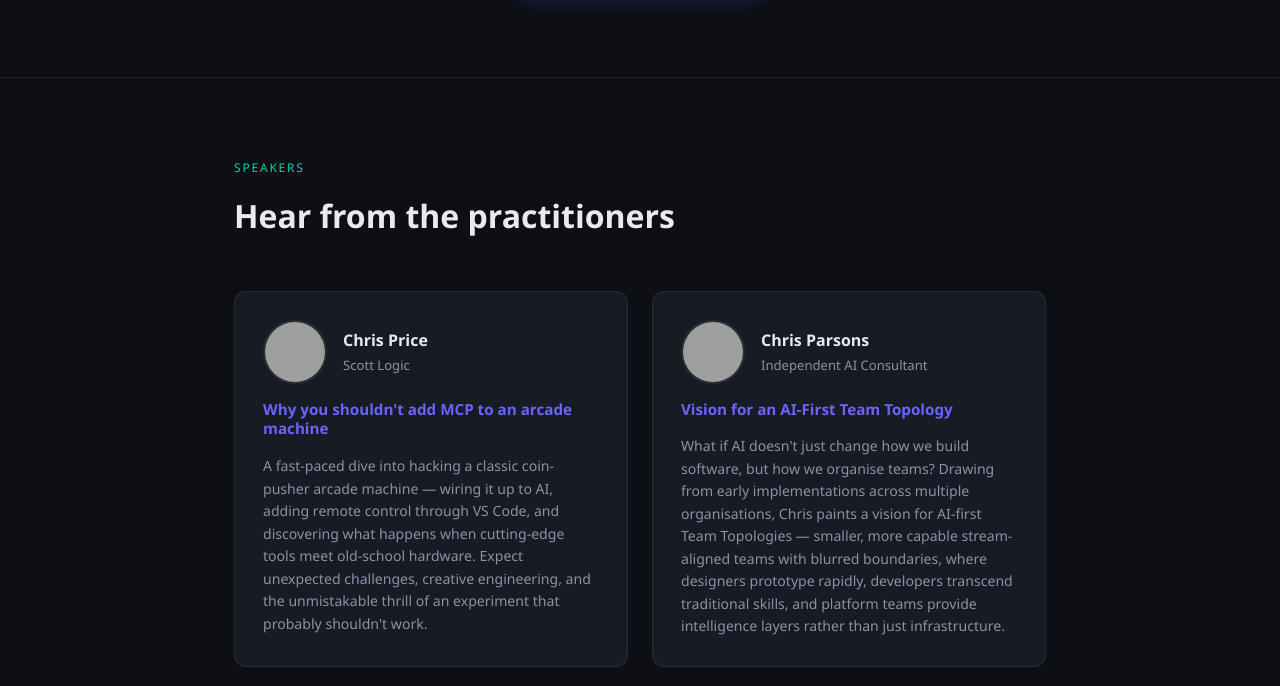
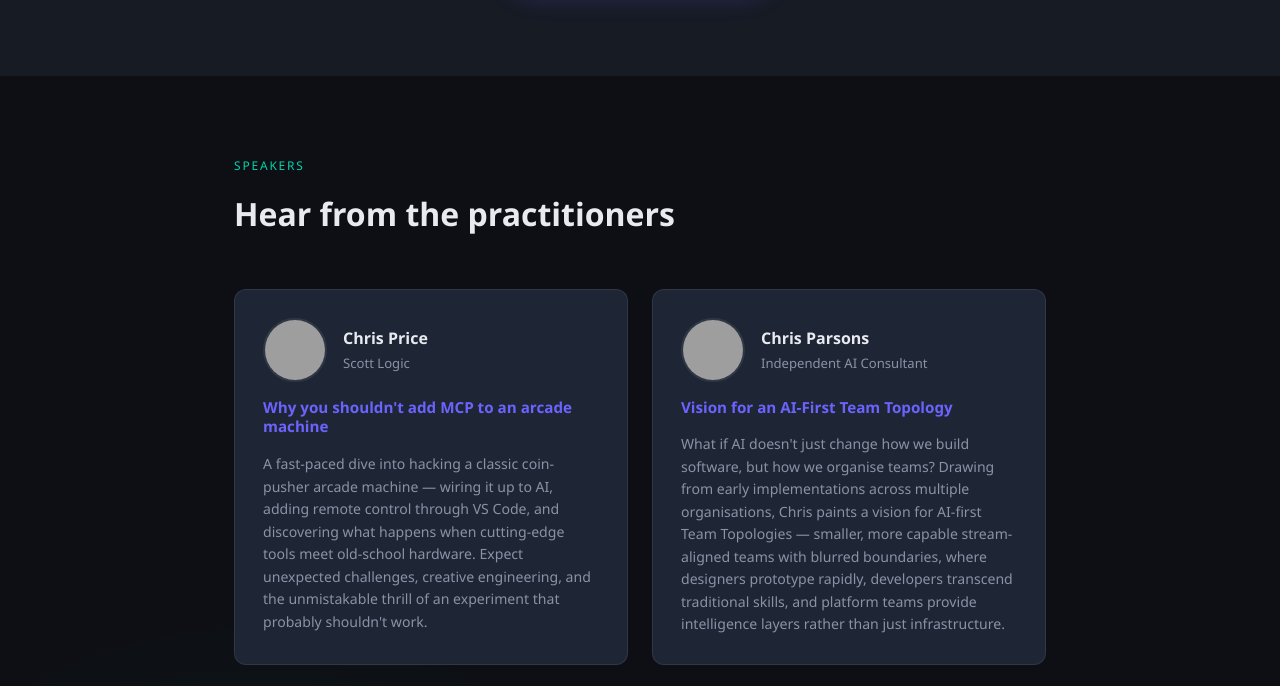
Before and after one commit to ScottLogic/beyond-the-hype-event, a plain HTML site: page index.html in a window 1280 px wide. Shown: the part 1085-1771 px from the top of the page. Drawn offline with Linux system fonts and the light colour scheme; grey boxes are pictures that could not be loaded.

Commit message:
added banded
Signed-off-by: Colin Eberhardt <colin.eberhardt@gmail.com>

```diff
--- a/index.html
+++ b/index.html
@@ -31,19 +31,7 @@
       min-height: 100vh;
     }
 
-    /* ─── Background motif ─── */
-    body::before {
-      content: '';
-      position: fixed;
-      inset: 0;
-      background:
-        radial-gradient(ellipse 60% 50% at 80% 20%, rgba(108,99,255,0.12) 0%, transparent 70%),
-        radial-gradient(ellipse 40% 40% at 10% 80%, rgba(0,212,170,0.07) 0%, transparent 70%);
-      pointer-events: none;
-      z-index: 0;
-    }
-
-    main { position: relative; z-index: 1; }
+    main { position: relative; }
 
     /* ─── Layout ─── */
     .container {
@@ -54,10 +42,23 @@
 
     section { padding: 80px 0; }
 
-    /* ─── Hero ─── */
+    /* ─── Section banding ─── */
     .hero {
+      background:
+        radial-gradient(ellipse 70% 60% at 75% 0%, rgba(108,99,255,0.18) 0%, transparent 65%),
+        var(--bg);
       padding: 80px 0 60px;
       text-align: center;
+    }
+
+    .pitch-section {
+      background: var(--surface);
+    }
+
+    .speakers-section {
+      background:
+        radial-gradient(ellipse 50% 60% at 20% 100%, rgba(0,212,170,0.08) 0%, transparent 65%),
+        var(--bg);
     }
 
     .hero-badge {
@@ -100,7 +101,7 @@
     }
 
     .countdown-unit {
-      background: var(--surface);
+      background: var(--surface-2);
       border: 1px solid var(--border);
       border-radius: var(--radius);
       padding: 16px 24px;
@@ -170,13 +171,6 @@
       box-shadow: 0 4px 32px var(--accent-glow);
     }
 
-    /* ─── Divider ─── */
-    .divider {
-      border: none;
-      border-top: 1px solid var(--border);
-      margin: 0;
-    }
-
     /* ─── Speakers ─── */
     .section-label {
       font-size: 0.75rem;
@@ -199,7 +193,7 @@
     }
 
     .speaker-card {
-      background: var(--surface);
+      background: var(--surface-2);
       border: 1px solid var(--border);
       border-radius: var(--radius);
       padding: 28px;
@@ -321,10 +315,8 @@
     </div>
   </section>
 
-  <hr class="divider" />
-
   <!-- ── Elevator Pitch ── -->
-  <section>
+  <section class="pitch-section">
     <div class="container" style="text-align:center;">
       <p class="pitch-text">
         AI is changing everything about the way we approach software engineering and product development.
@@ -347,10 +339,8 @@
     </div>
   </section>
 
-  <hr class="divider" />
-
   <!-- ── Speakers ── -->
-  <section>
+  <section class="speakers-section">
     <div class="container">
       <p class="section-label">Speakers</p>
       <h2 class="section-title">Hear from the practitioners</h2>
```
